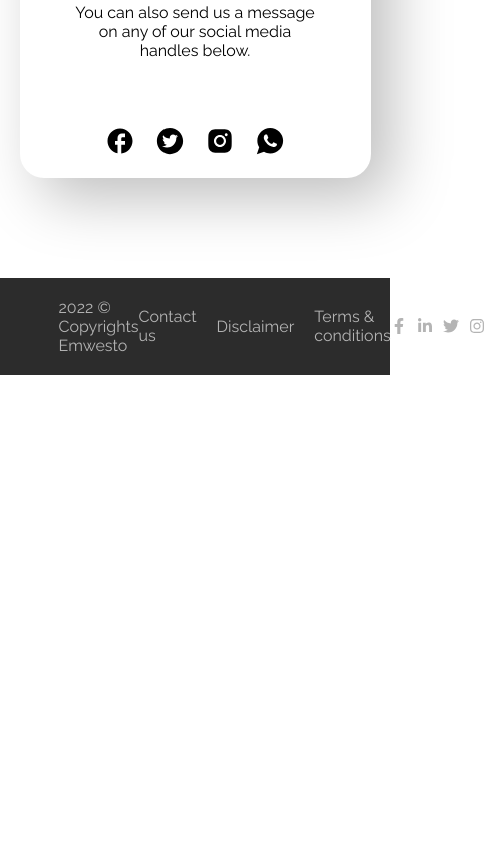
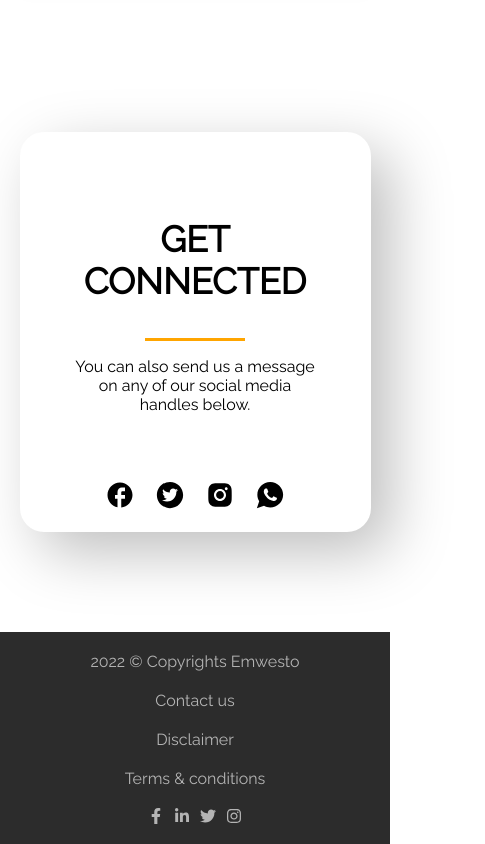
Before and after one commit to samynaj/elpeeconsults, a Next.js app: page / in a window 390 px wide. Shown: the part 5911-6755 px from the top of the page, 485 px wide, since content can reach past the window. Before the commit the page ends 6286 px from the top, so only its background shows below. Built offline with nearby package versions, Linux system fonts and the light colour scheme.

Commit message:
footer responsiveness

```diff
--- a/components/Footer/index.module.scss
+++ b/components/Footer/index.module.scss
@@ -6,12 +6,21 @@
     padding: 20px 15%;
     background-color: $dark-grey;
     color: $light-grey;
+    width: 100%;
+
+    @media  (max-width: 800px) {
+        flex-direction: column;
+        gap: 20px;
+    }
 
     .center {
         display: flex;
         align-items: center;
         justify-content: space-between;
         gap: 20px;
+        @media  (max-width: 520px) {
+            flex-direction: column;
+        }
     }
 
     .right {
--- a/styles/Home.module.scss
+++ b/styles/Home.module.scss
@@ -12,6 +12,7 @@
         color: white;
         @media screen and (max-width: 800px) {
             flex-direction: column;
+            height: auto;
         }
 
         .left {
```
